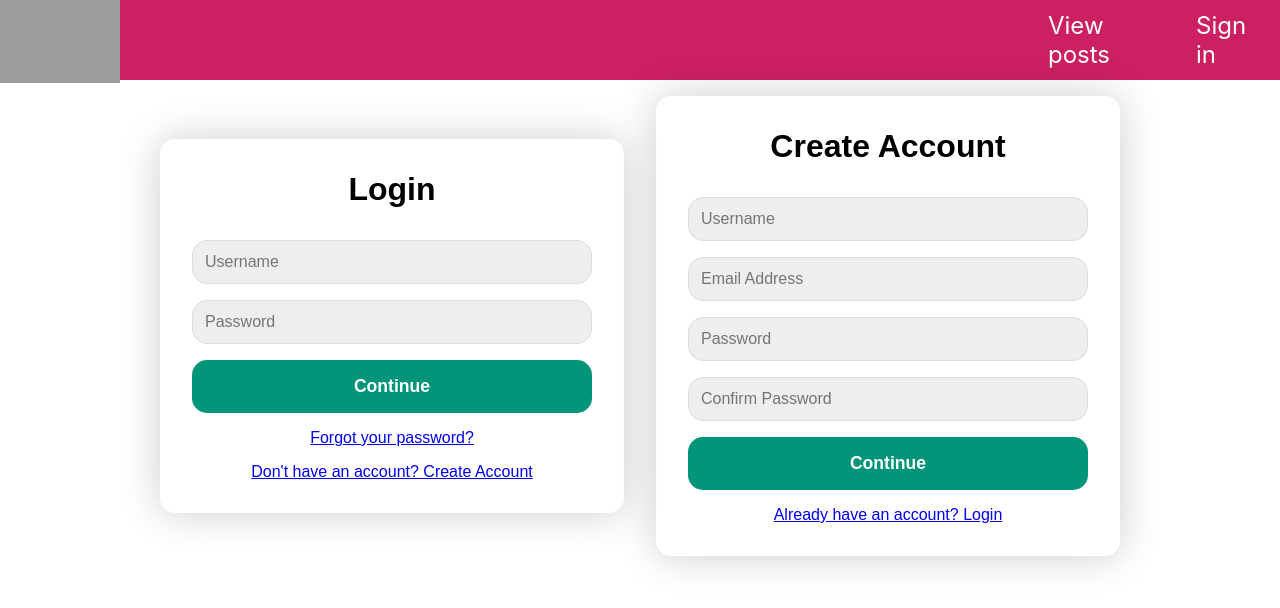
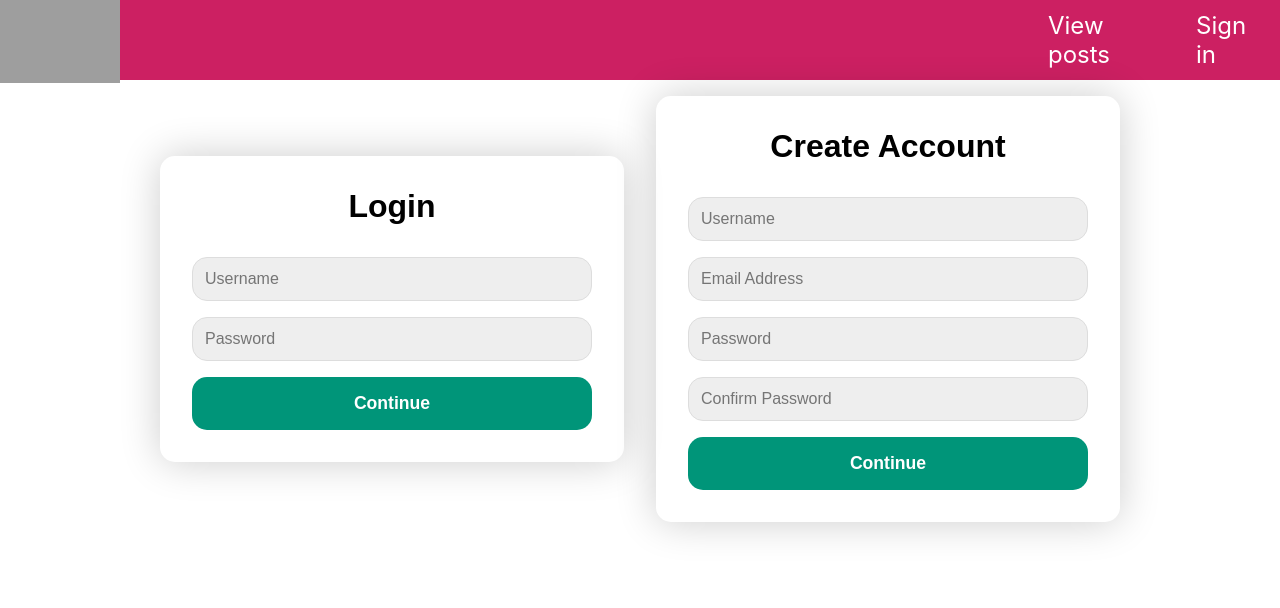
Before and after one commit to EL132/CSCI-4300, a React (Create React App) app in the folder final-project-client/: page /signin in a window 1280 px wide. Shown: the top 608 px of the page. Built offline with nearby package versions, Linux system fonts and the light colour scheme; grey boxes are pictures that could not be loaded.

Commit message:
Took the links away

```diff
--- a/final-project-client/src/Components/Signin.js
+++ b/final-project-client/src/Components/Signin.js
@@ -19,16 +19,10 @@ function Signin () {
                     <div class="form__input-error-message"></div>
                 </div>
                 <button class="form__button" type="submit">Continue</button>
-                <p class="form__text">
-                    <a href="#" class="form__link">Forgot your password?</a>
-                </p>
-                <p class="form__text">
-                    <a class="form__link" href="#signIn" id="linkCreateAccount">Don't have an account? Create Account</a>
-                </p>
             </form>
             </div>
             <div id="signIn" class="container" >
-            <form class="form form-hidden" id="createAccount">
+            <form class="form" id="createAccount">
                 <h1 class="form__title">Create Account</h1>
                 <div class="form__message form__message--error"></div>
                 <div class="form__input-group">
@@ -48,32 +42,12 @@ function Signin () {
                     <div class="form__input-error-message"></div>
                 </div>
                 <button class="form__button" type="submit">Continue</button>
-                <p class="form__text">
-                    <a class="form__link" href="./" id="linkLogin">Already have an account? Login</a>
-                </p>
             </form>
             </div>
 
         </div>
      )
 
-     document.addEventListener("DOMContentLoaded", () => {
-        const loginForm = document.querySelector("#login");
-        const createAccountForm = document.querySelector("#createAccount");
-
-        document.querySelector("#linkCreateAccount").addEventListener("click", e => {
-            e.preventDefault();
-            loginForm.classList.add("form--hidden");
-            createAccountForm.classList.remove("form--hidden");
-        });
-
-        document.querySelector("#linkLogin").addEventListener("click", e => {
-            e.preventDefault();
-            loginForm.classList.remove("form--hidden");
-            createAccountForm.classList.add("form--hidden");
-        });
-     });
-
 
  }
 
```
